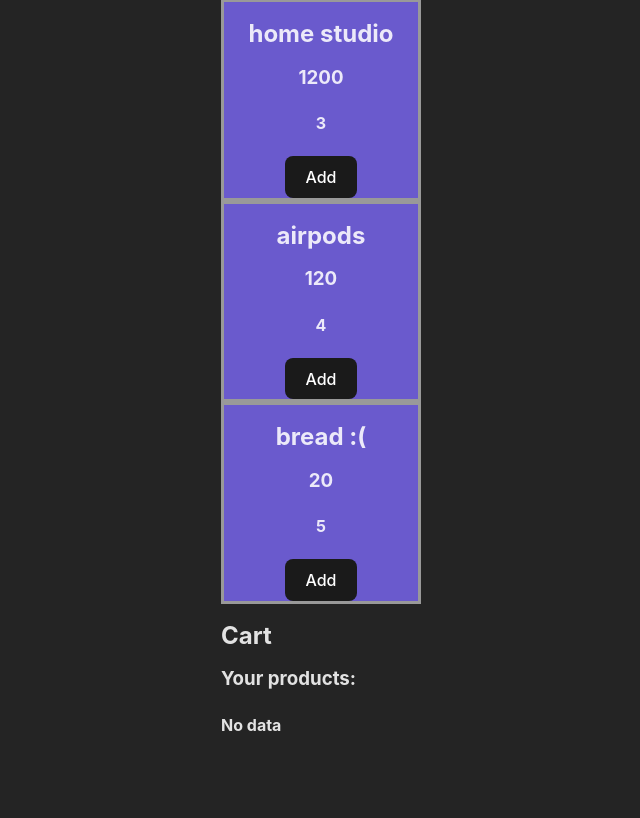
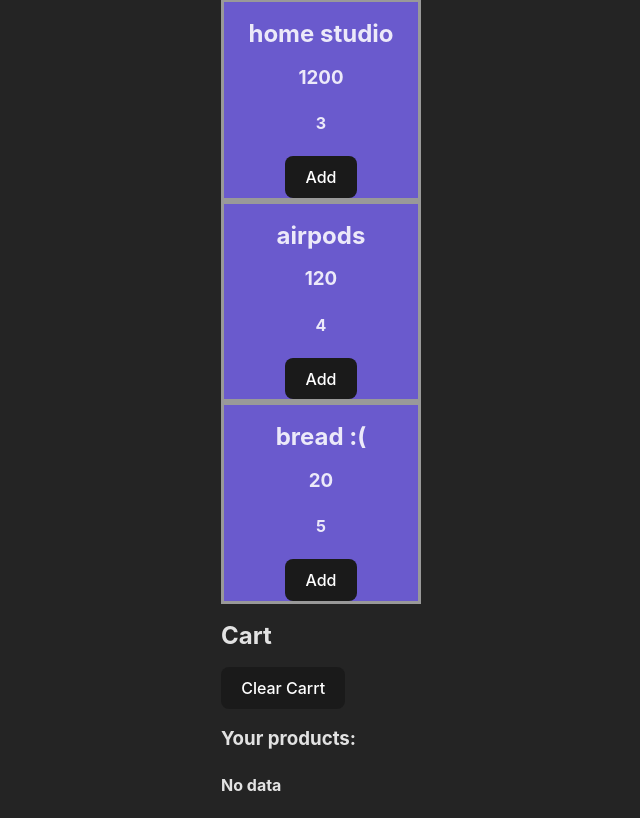
Before and after one commit to GenaroIBC/shop-cart-reducer, a React (Vite) app: page / in a window 1280 px wide. Shown: the part 404-1222 px from the top of the page, without its empty margins (319-959 px from the left). Before the commit the page ends 1162 px from the top, so only its background shows below. Built offline with nearby package versions, Linux system fonts and the light colour scheme.

Commit message:
feat: clear cart functionality

```diff
--- a/src/App.jsx
+++ b/src/App.jsx
@@ -12,10 +12,14 @@ function App() {
     cartDispatch({ type: CART_TYPES.ADD_TO_CART, payload: id });
   };
 
+  const clearCart = () => {
+    cartDispatch({ type: CART_TYPES.CLEAR_CART });
+  };
+
   return (
     <>
       <ProductsList addToCart={addToCart} products={cartState.products} />
-      <Cart products={cartState.cart} />
+      <Cart clearCart={clearCart} products={cartState.cart} />
     </>
   );
 }
--- a/src/components/Cart/Cart.jsx
+++ b/src/components/Cart/Cart.jsx
@@ -1,9 +1,10 @@
 import { CartProduct } from "./CartProduct";
 
-export function Cart({ products }) {
+export function Cart({ products, clearCart }) {
   return (
     <section className="cart">
       <h2>Cart</h2>
+      <button onClick={clearCart}>Clear Carrt</button>
       <h3>Your products:</h3>
       {products.length === 0 ? (
         <h4>No data</h4>
--- a/src/reducers/cartReducer.js
+++ b/src/reducers/cartReducer.js
@@ -59,7 +59,7 @@ export const cartReducer = (state, { type, payload }) => {
         ],
       };
     case CART_TYPES.CLEAR_CART:
-      return {};
+      return { ...state, cart: [] };
     default:
       break;
   }
```
